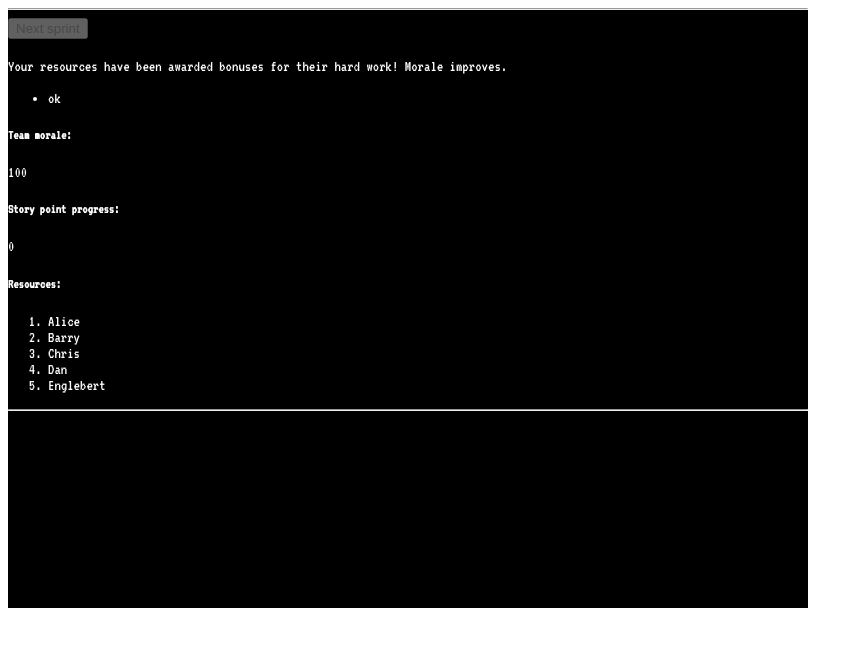
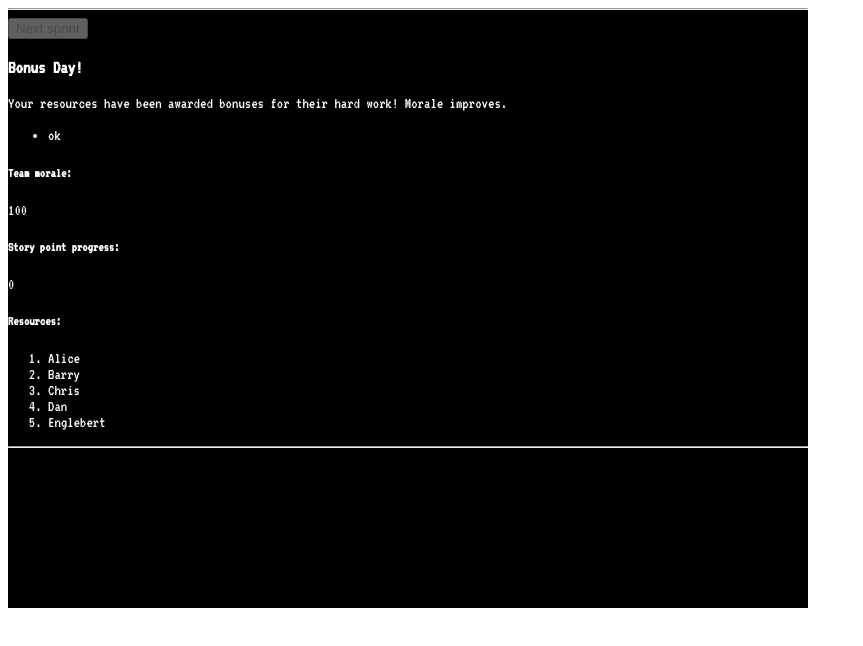
Before and after one commit to leohemsted/oregon_roadmap, a plain HTML site: page index.html in a window 1280 px wide. Both pictures are taken after a click on the button "Next sprint". Shown: the whole page, without its empty margins (0-863 px from the left). Drawn offline with Linux system fonts and the light colour scheme.

Commit message:
fixed resource bug

```diff
--- a/events.js
+++ b/events.js
@@ -220,13 +220,25 @@ var NO_CHOICE_EVENTS = [
         }]
     },
     {
-        title: '',
-        description: '',
+        title: 'Time to relax',
+        description: 'Your company shrunk some desks and managed to find some room for a breakout area! ' +
+        'Your devs are happy to sit around and chat over lunch, and you get a new meeting room for all your standups!',
         options: [{
             text: 'ok',
             morale: 5
         }]
     },
+    {
+        title: 'Nepotism',
+        description: 'Your boss pulls you aside after stand-up one day. "It\'s my son, he\'s looking for a job '+
+        'and I know you\'ve been pleading for more resources for a while now. I\'m sure he\'ll be a perfect fit '+
+        'for your team!". You\'re apprehensive but actually the guy\'s pretty smart.',
+        options: [{
+            text: 'ok',
+            morale: 2,
+            resources: 1
+        }]
+   },
 ];
 
 var CHOICE_EVENTS = [
--- a/index.html
+++ b/index.html
@@ -16,7 +16,7 @@
         <button id="tick" onclick="tick()">Next sprint</button>
 
         <div id="event">
-            <h3 id="title"></h3>
+            <h3 id="event_name"></h3>
             <span id="description"></span>
             <ul id="choices"></ul>
         </div>
--- a/oregon.js
+++ b/oregon.js
@@ -11,10 +11,14 @@ var team = {
 
     updateVals: function(item) {
         if (item.morale !== undefined) {
-            this.morale += randomNoise(item.morale, 10);
+            var val = randomNoise(item.morale, 10);
+            console.log('morale: ' + val);
+            this.morale += val;
         }
         if (item.story_points !== undefined) {
-            this.story_points += randomNoise(item.story_points, 5);
+            var val = randomNoise(item.story_points, 6);
+            console.log('story points: ' + val);
+            this.story_points += val;
         }
         if (item.resources !== undefined) {
             if (item.resources > 0) {
@@ -22,10 +26,11 @@ var team = {
                 var name = random(['Phil Pack', 'Jason Test', 'Shak.', 'Zool']);
                 this.resources[name] = randomNoise(10, 4);
                 return 'Please welcome ' + name + 'to the team!';
-            } else if (items.resources < 0) {
+            } else if (item.resources < 0) {
                 var keys = Object.keys(this.resources);
                 var dead_employee = keys[Math.floor(keys.length * Math.random())];
                 delete this.resources[dead_employee];
+                console.log(this.resources)
                 return 'Farewell, ' + dead_employee + ', we hardly knew ye.';
             } // else i probably fucked up and wrote resources : 0 oh well
         }
@@ -47,6 +52,7 @@ var random = function(arr) {
 var teamStatus = function() {
     $('#morale').text(Math.floor(team.morale));
     $('#story_points').text(Math.floor(team.story_points));
+    $('#resources').empty();
     for (var name in team.resources) {
         $('#resources').append($('<li>').text(name));
     }
@@ -61,7 +67,7 @@ var tick = function() {
     $('#tick').attr("disabled", true);
 
     var wild_encounter = random(EVENTS);
-    $('#title').text(wild_encounter.title);
+    $('#event_name').text(wild_encounter.title);
     $('#description').text(wild_encounter.description);
     wild_encounter.options.forEach(function(option) {
         $('#choices').append(
@@ -79,7 +85,7 @@ var tick = function() {
 
 var clean_up_dom = function() {
     $('#tick').removeAttr('disabled');
-    $('#title').empty();
+    $('#event_name').empty();
     $('#description').empty();
     $('#choices').empty();
 };
```
